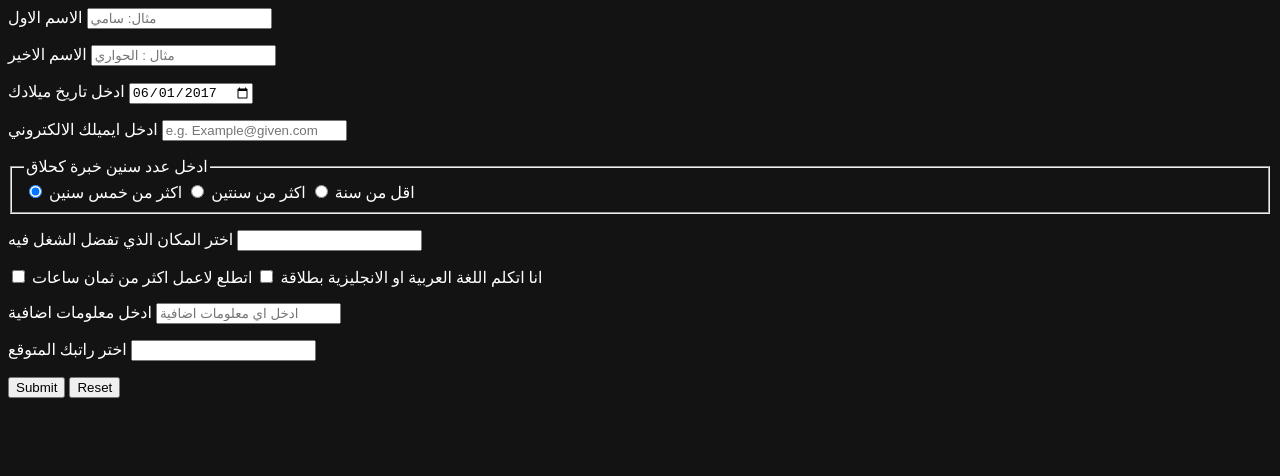
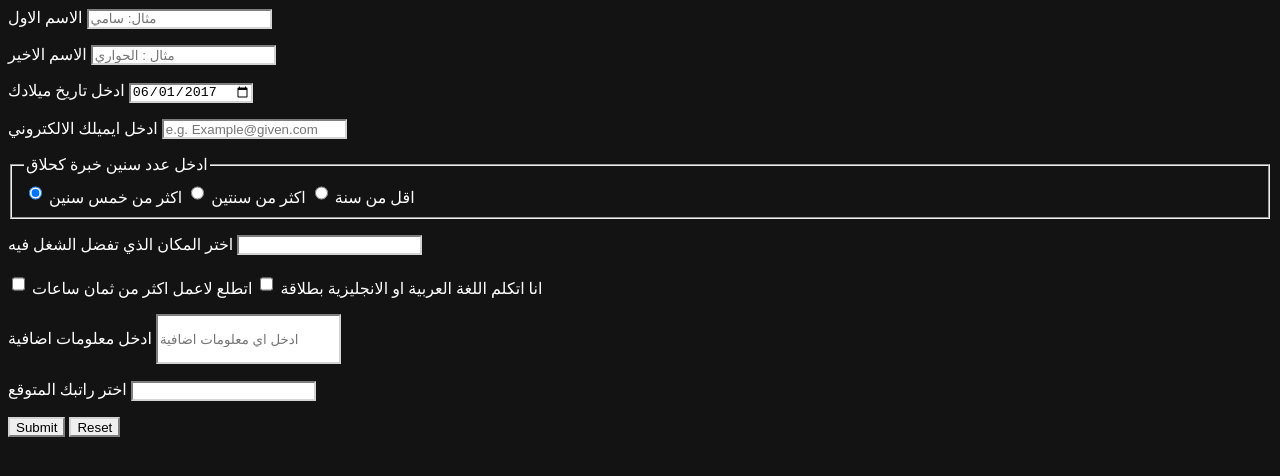
Before and after one commit to FaysalShaw/swe-363-231, a plain HTML site: page JobApp-ar.html in a window 1280 px wide. Drawn offline with Linux system fonts and the light colour scheme.

Commit message:
css_4-exercise_4_LastUpdate

```diff
--- a/JobApp-ar.html
+++ b/JobApp-ar.html
@@ -1,7 +1,7 @@
 <html>
 
 <head>
-  <link rel="stylesheet" href="dekstop.css">
+  <link rel="stylesheet" href="desktop.css">
   <link rel="stylesheet" href="dark_theme.css">
 </head>
 <form action="Submission-ar.html" method="get">
```
Also changed, not shown: JobApp.html (+1 -1 lines), Locations-ar.html (+1 -1 lines), Locations.html (+1 -1 lines), Services-ar.html (+1 -1 lines), Services.html (+1 -1 lines), index-ar.html (+1 -1 lines), index.html (+1 -1 lines).
